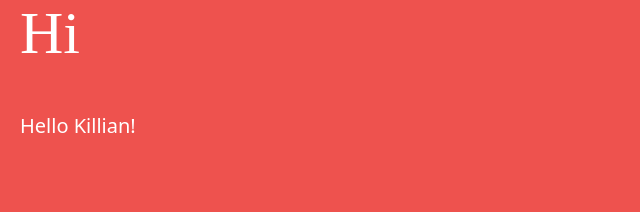
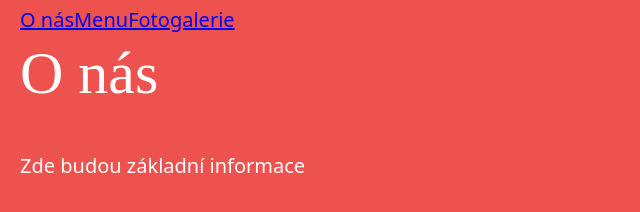
Before and after one commit to jandelmar/brnogo.cz, a Gatsby site: page / in a window 1280 px wide. Shown: the whole page, without its empty margins (0-640 px from the left). Built offline with nearby package versions, Linux system fonts and the light colour scheme; Gatsby itself is replaced by a stand-in of ours.

Commit message:
Add basic structure

```diff
--- /dev/null
+++ b/src/components/fotogalerie/index.jsx
@@ -0,0 +1,11 @@
+import React from 'react'
+
+export default ({ children }) => (
+    <React.Fragment>
+        <ul>
+            <li>fotka</li>
+            <li>fotka</li>
+            <li>fotka</li>
+        </ul>
+    </React.Fragment>
+)
--- a/src/components/layout.js
+++ b/src/components/layout.jsx
@@ -1,10 +1,12 @@
 import React from 'react'
 
 import {GlobalStyle} from '../styles/index'
+import Navigation from './navigation'
 
 export default ({ children }) => (
     <React.Fragment>
         <GlobalStyle />
+        <Navigation />
         {children}
     </React.Fragment>
 )
--- /dev/null
+++ b/src/components/navigation.jsx
@@ -0,0 +1,10 @@
+import React from 'react'
+import { Link } from 'gatsby'
+
+export default () => (
+    <React.Fragment>
+        <Link to="/">O nás</Link>
+        <Link to="/menu">Menu</Link>
+        <Link to="/fotogalerie">Fotogalerie</Link>
+    </React.Fragment>
+)
--- a/src/pages/index.js
+++ b/src/pages/fotogalerie.jsx
@@ -1,10 +1,11 @@
 import React from 'react'
 
 import Layout from '../components/layout'
+import Fotogalerie from '../components/fotogalerie'
 
 export default () => (
   <Layout>
-      <h1>Hi</h1>
-      <p>Hello Killian!</p>
+      <h1>Fotogalerie</h1>
+      <Fotogalerie />
   </Layout>
 )
--- /dev/null
+++ b/src/pages/index.jsx
@@ -0,0 +1,10 @@
+import React from 'react'
+
+import Layout from '../components/layout'
+
+export default () => (
+  <Layout>
+      <h1>O nás</h1>
+      <p>Zde budou základní informace</p>
+  </Layout>
+)
```
Also changed, not shown: src/components/menu/index.jsx (added, +11 -0 lines), src/pages/menu.jsx (added, +11 -0 lines), 1 other file.
